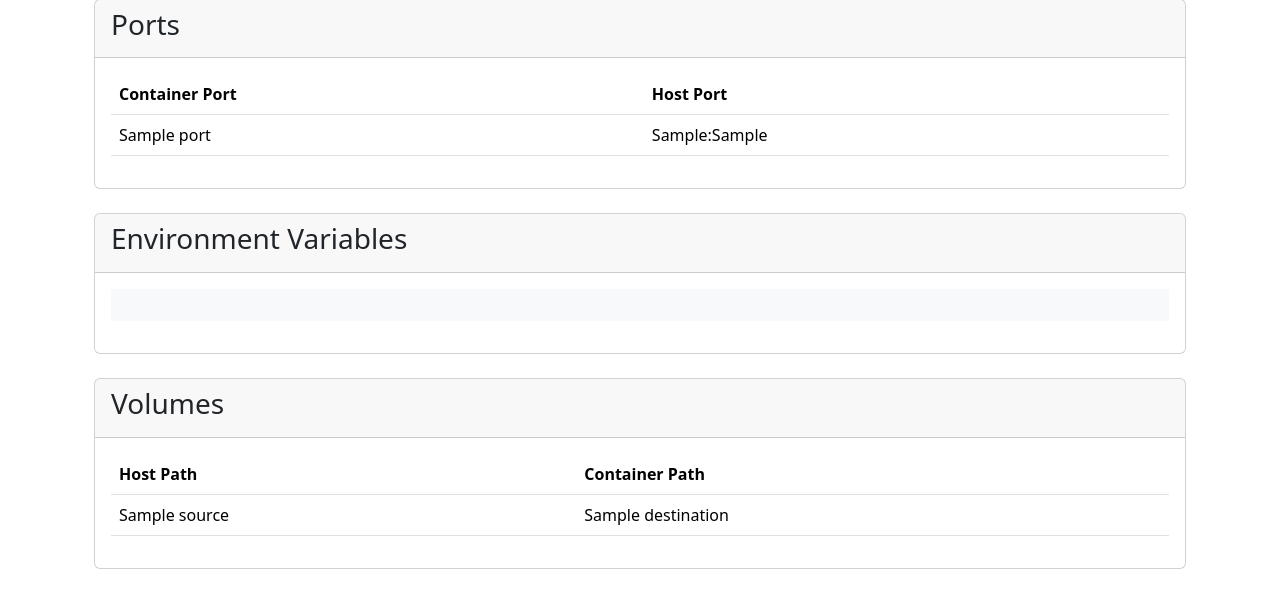
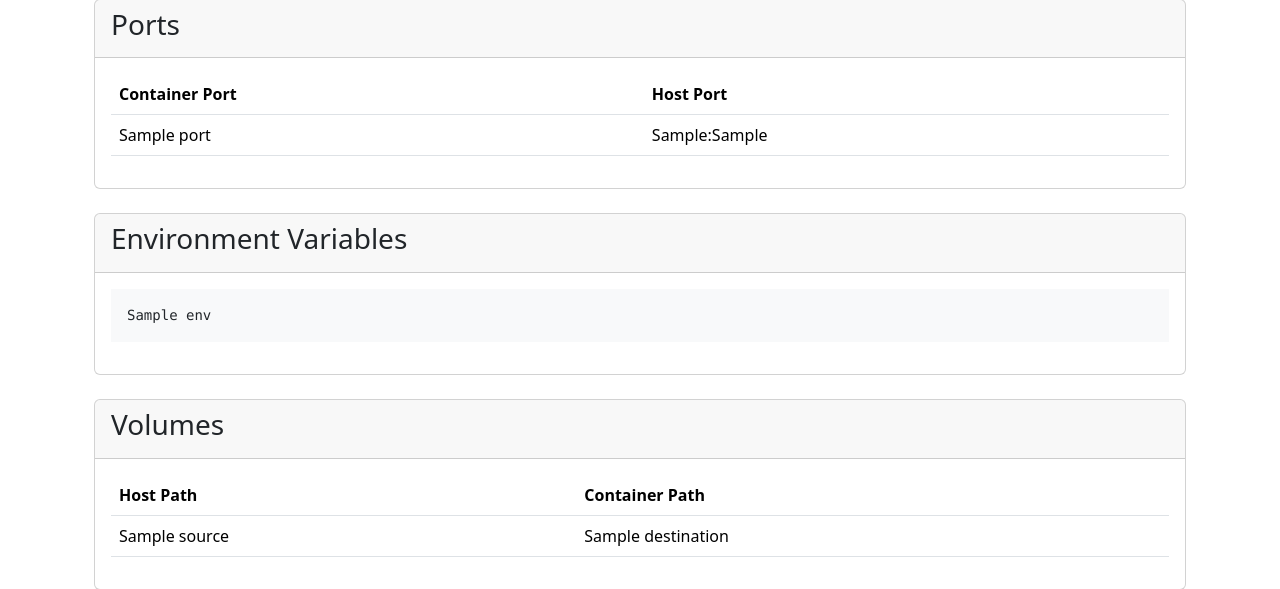
Before and after one commit to TheLovinator1/dwui, a Django app: template dwui/templates/container_details.html in a window 1280 px wide. Shown: the part 620-1209 px from the top of the page. Run offline with Django 5.2, Linux system fonts and the light colour scheme; a user stored in the database is signed in; tables that the repository leaves empty hold one stand-in row (values such as "Sample post"); the template is opened without the code that fills it: most values are stand-ins (such as "Sample title", 1, 10 or a date in 2020); parts of the project's set-up code (start-up, migrations or seed data) failed here and were passed over; some libraries are stand-ins or nearby versions.

Commit message:
Sort environment variables alphabetically in container details view

```diff
--- a/dwui/templates/container_details.html
+++ b/dwui/templates/container_details.html
@@ -124,8 +124,7 @@
             <h3>Environment Variables</h3>
         </div>
         <div class="card-body">
-            <pre class="bg-light p-3">{% for env in container.attrs.Config.Env %}{{ env }}
-{% endfor %}</pre>
+            <pre class="bg-light p-3">{% for env in sorted_env_vars %}{{ env }}{% endfor %}</pre>
         </div>
     </div>
 
--- a/dwui/views.py
+++ b/dwui/views.py
@@ -254,10 +254,15 @@
         # Convert ansi codes to HTML
         logs = remove_ansi(logs)
 
+        # Extract and sort environment variables alphabetically
+        env_vars: list[str] = container.attrs.get("Config", {}).get("Env", [])
+        sorted_env_vars: list[str] = sorted(env_vars)
+
         context: dict[str, Any] = {
             "container": container,
             "container_stats": container_stats,
             "logs": logs,
+            "sorted_env_vars": sorted_env_vars,
             "container_metadata": container.attrs.get("Config", {}).get("Labels", {}),
         }
 
```
